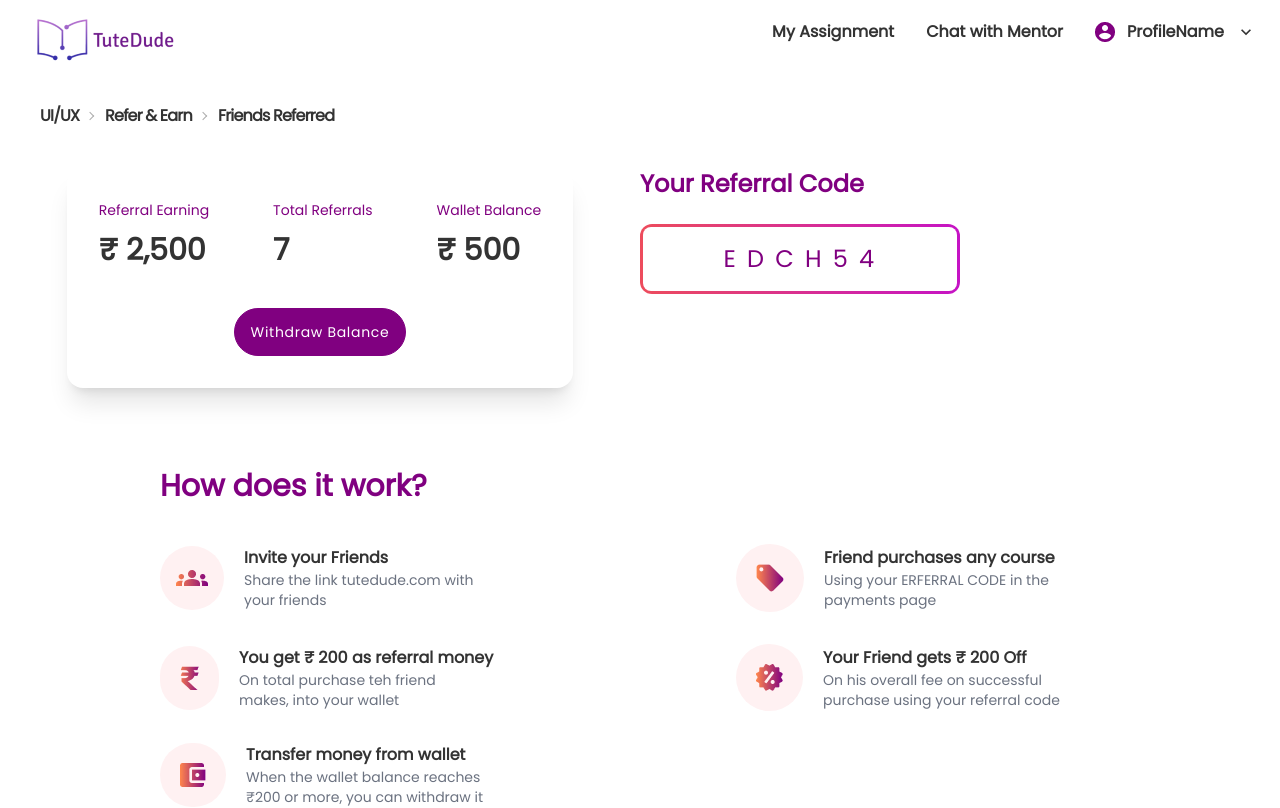
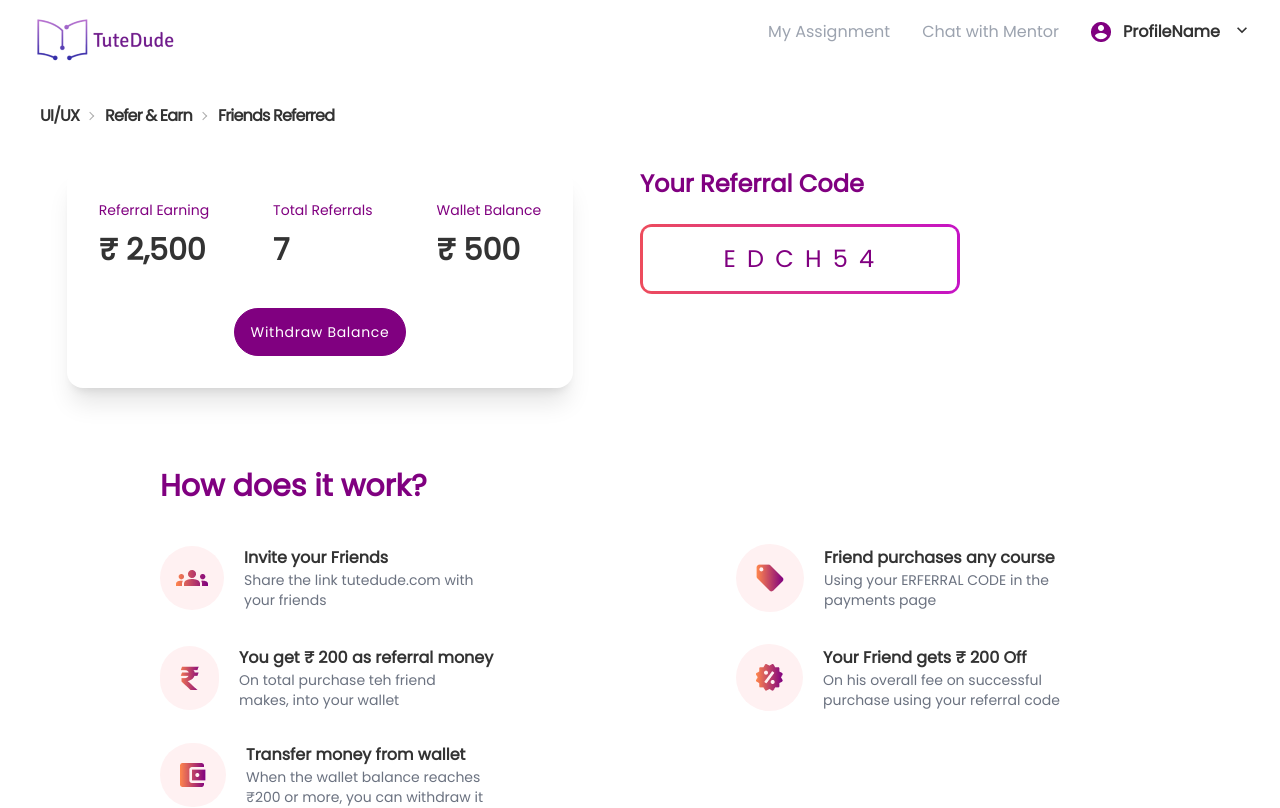
Before and after one commit to HasibAliOpu/TuteDude-jobTask, a React (Create React App) app: page / in a window 1280 px wide. Shown: the top 808 px of the page. Built offline with nearby package versions, Linux system fonts and the light colour scheme.

Commit message:
some changes on navbar

```diff
--- a/src/Components/Navbar/Navbar.js
+++ b/src/Components/Navbar/Navbar.js
@@ -4,7 +4,7 @@ import user from "../../assets/user.png";
 
 const Navbar = () => {
   return (
-    <div className="navbar font-semibold">
+    <div className="navbar">
       <div className="navbar-start">
         <div className="dropdown">
           <label tabIndex={0} className="btn btn-ghost lg:hidden">
@@ -28,11 +28,19 @@ const Navbar = () => {
             className="menu menu-compact dropdown-content mt-3 p-2 shadow bg-base-100 rounded-box w-52"
           >
             <li>
-              <a>Item 1</a>
+              <a href="/" className="text-gray-500">
+                My Assignment
+              </a>
+            </li>
+            <li>
+              <a href="/" className="text-gray-500">
+                Chat with Mentor
+              </a>
             </li>
             <li tabIndex={0}>
-              <a className="justify-between">
-                Parent
+              <a href="/" className="justify-between">
+                <img src={user} alt="" />
+                ProfileName
                 <svg
                   className="fill-current"
                   xmlns="http://www.w3.org/2000/svg"
@@ -52,36 +60,44 @@ const Navbar = () => {
                 </li>
               </ul>
             </li>
-            <li>
-              <a>Item 3</a>
-            </li>
           </ul>
         </div>
         <a href="/" className="btn btn-ghost normal-case text-xl">
-          <img src={logo} alt="" />
+          <img src={logo} alt="company-logo" />
         </a>
       </div>
-
-      <div className="navbar-end">
+      <div className="navbar-end hidden lg:flex">
         <ul className="menu menu-horizontal p-0">
           <li>
-            <a>My Assignment</a>
+            <a href="/" className="text-gray-400">
+              My Assignment
+            </a>
           </li>
           <li>
-            <a>Chat with Mentor</a>
+            <a href="/" className="text-gray-400">
+              Chat with Mentor
+            </a>
           </li>
           <li tabIndex={0}>
-            <a>
-              <img src={user} alt="" />
+            <a href="/" className="justify-between font-semibold">
+              <img src={user} alt="user-icon" />
               ProfileName
               <svg
                 className="fill-current"
                 xmlns="http://www.w3.org/2000/svg"
-                width="20"
-                height="20"
+                width="24"
+                height="24"
                 viewBox="0 0 24 24"
               >
-                <path d="M7.41,8.58L12,13.17L16.59,8.58L18,10L12,16L6,10L7.41,8.58Z" />
+                <svg
+                  className="fill-current"
+                  xmlns="http://www.w3.org/2000/svg"
+                  width="20"
+                  height="20"
+                  viewBox="0 0 24 24"
+                >
+                  <path d="M7.41,8.58L12,13.17L16.59,8.58L18,10L12,16L6,10L7.41,8.58Z" />
+                </svg>
               </svg>
             </a>
             <ul className="p-2">
```
